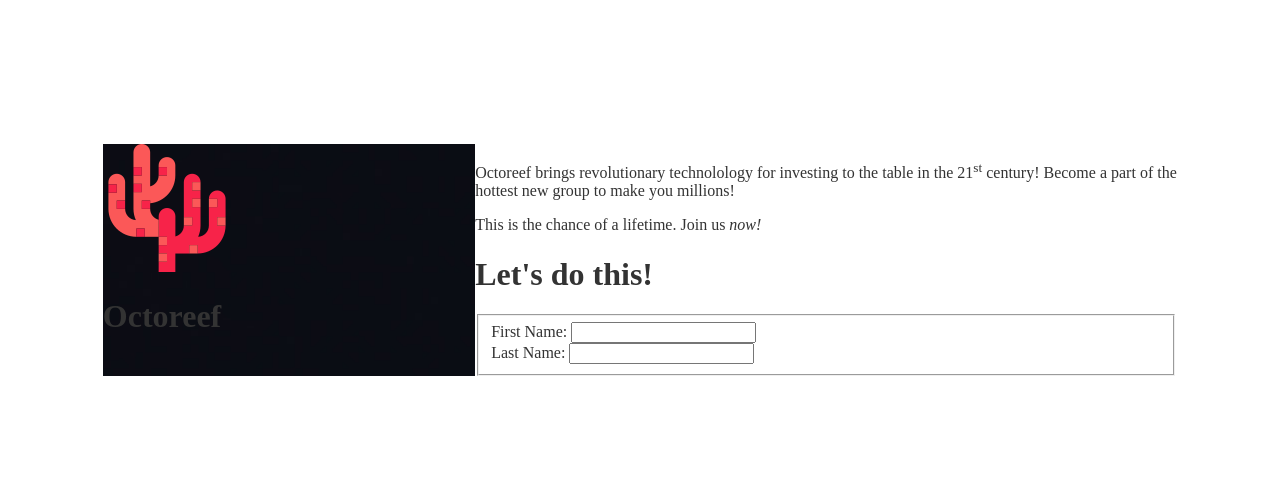
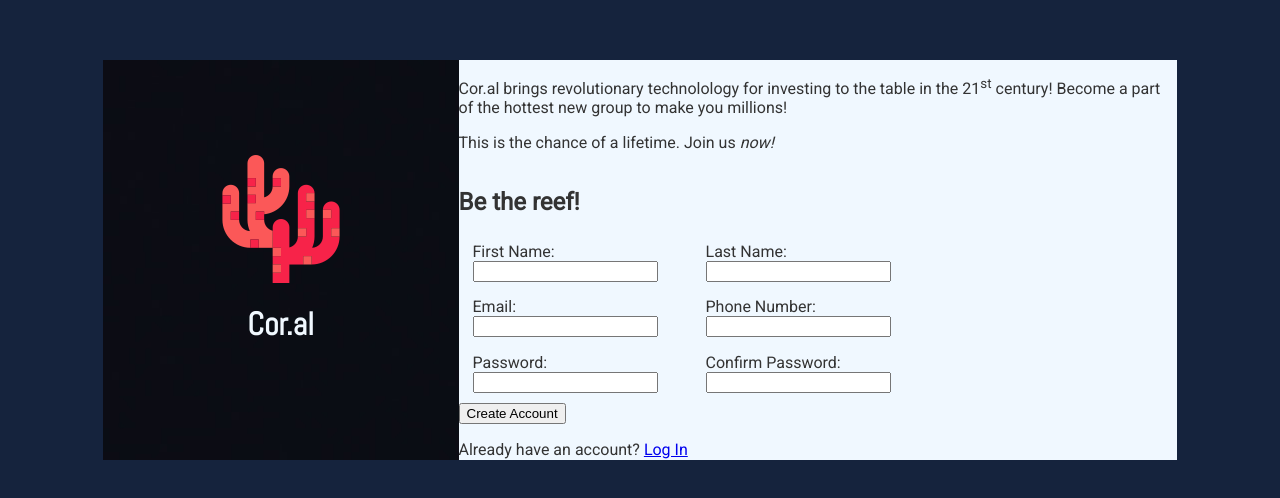
Before and after one commit to andhuynh/mock-sign-up-form, a plain HTML site: page index.html in a window 1280 px wide. Shown: the part 148-646 px from the top of the page. Drawn offline with Linux system fonts and the light colour scheme.

Commit message:
Basic styling added

```diff
--- a/index.html
+++ b/index.html
@@ -1,5 +1,6 @@
 <!DOCTYPE html>
 <html lang="en">
+
 <head>
   <meta charset="UTF-8" />
   <meta http-equiv="X-UA-Compatible" content="IE=edge" />
@@ -9,35 +10,60 @@
   <link href='https://fonts.googleapis.com/css?family=Abel' rel='stylesheet'>
   <title>Document</title>
 </head>
+
 <body>
   <div class="container">
     <div class="hero">
       <img src="/images/coral.png">
-        <h1>Octoreef</h1>
+      <h1 class="logo">Cor.al</h1>
     </div>
     <main>
-        <section>
+      <div>
         <p>
-                Octoreef brings revolutionary technolology for investing to the table in the 21<sup>st</sup>
+          Cor.al brings revolutionary technolology for investing to the table in the 21<sup>st</sup>
           century! Become a part of the hottest new group to make you millions!
         </p>
         <p>This is the chance of a lifetime. Join us <em>now!</em></p>
-        </section>
+      </div>
       <div class="form">
-            <h1>Let's do this!</h1>
-            <form action="#" method="get"></form>
+        <h2>Be the reef!</h1>
+          <form action="#" method="get">
             <fieldset>
               <div class="input">
                 <label for="first-name">First Name: </label>
-                    <input type="text" id="first-name" name="first-name">
+                <input type="text" id="first-name" name="first-name" required>
               </div>
               <div class="input">
                 <label for="last-name">Last Name: </label>
-                    <input type="text" id="last-name" name="last-name">
+                <input type="text" id="last-name" name="last-name" required>
               </div>
             </fieldset>
+            <fieldset>
+              <div class="input">
+                <label for="email">Email: </label>
+                <input type="email" id="email" name="email" required>
               </div>
+              <div class="input">
+                <label for="phone-number">Phone Number: </label>
+                <input type="text" id="phone-number" name="phone-number">
+              </div>
+            </fieldset>
+            <fieldset>
+              <div class="input">
+                <label for="password">Password: </label>
+                <input type="text" id="password" name="password">
+              </div>
+              <div class="input">
+                <label for="password-confirm">Confirm Password: </label>
+                <input type="text" id="password-confirm" name="password-confirm">
+              </div>
+            </fieldset>
+          </form>
+          <button>Create Account</button>
+      </div>
+      <p>Already have an account? <a href="#">Log In</a></p>
     </main>
   </div>
 </body>
+
 </html>
--- a/style.css
+++ b/style.css
@@ -1,19 +1,53 @@
+:root{
+    font-family: 'Roboto';
+}
+
 body {
     height: 100vh;
     display: flex;
     align-items: center;
     justify-content: center;
+    background-color:#15233d;
     color: #333;
+}
+
+.logo{
+    font-family: 'Abel';
+    position: relative;
 }
 
 .container{
     display: flex;
     width: 85%;
+    height: 50%;
+    background-color: aliceblue;
+}
+
+main{
+    display: flex;
+    flex-flow: column;
+    justify-content: space-between;
 }
 
 .hero {
+    display: flex;
+    flex-flow: column;
     background-image: url(/images/masaaki-komori-octopus.jpg);
     background-size: auto;
     background-repeat: no-repeat;
     width: 40vw;
+    color:aliceblue;
+    justify-content: center;
+    align-items: center;
 }
+
+fieldset {
+    border: none;
+    display: flex;
+    gap: 3rem;
+}
+
+.input{
+    display: flex;
+    flex-flow: column wrap;
+}
```
Lines whose indentation alone changed are shown as unchanged.
